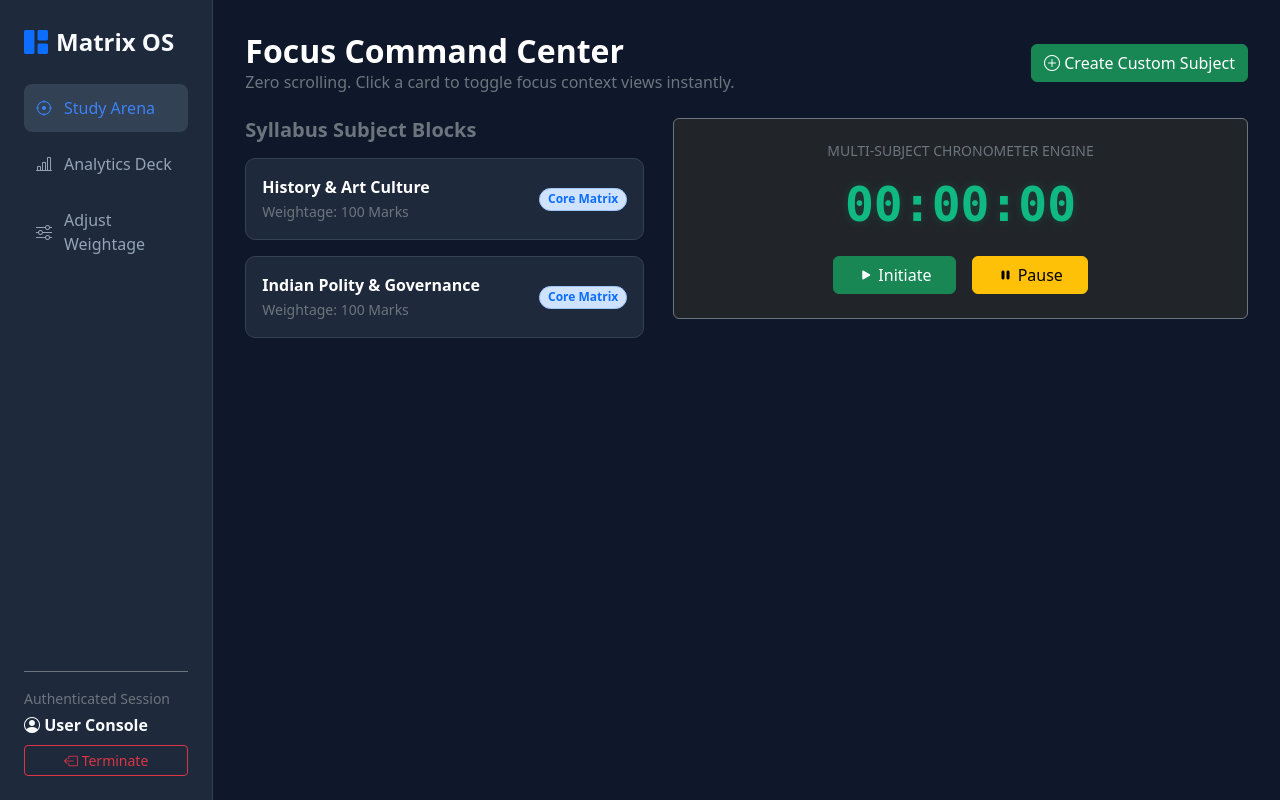
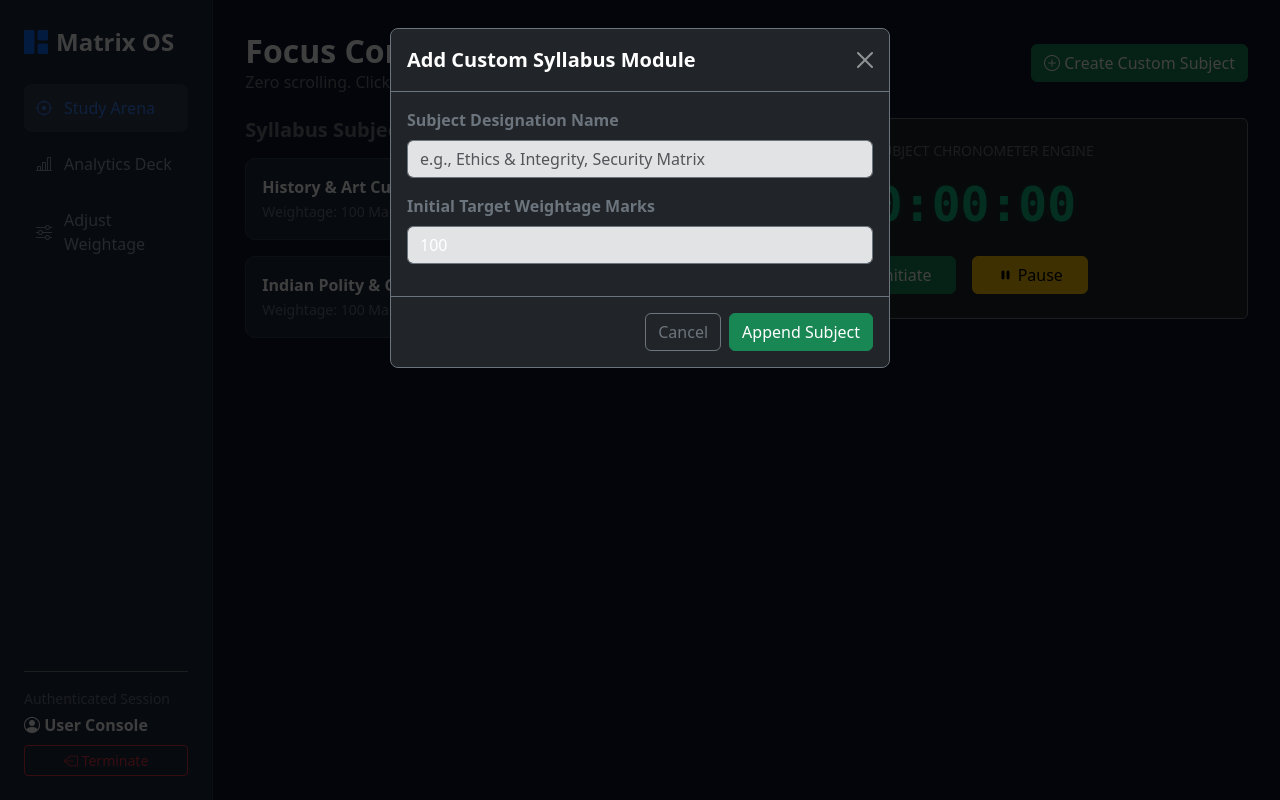
Before and after one commit to Tulsidasyedale1820/upsc_tracker_IRS, a Django app: page /arena/ in a window 1280 px wide, after a click on "Create Custom Subject". Run offline with Django 5.2, Linux system fonts and the light colour scheme; the visitor is signed in with stand-in values (Sample User, id 1).

Commit message:
Implemented persistent multi-subject stopwatch tracking and background sync endpoints

```diff
--- a/tracker/templates/tracker/study_arena.html
+++ b/tracker/templates/tracker/study_arena.html
@@ -112,3 +112,108 @@
     <script src="https://cdn.jsdelivr.net/npm/bootstrap@5.3.0/dist/js/bootstrap.bundle.min.js"></script>
 </body>
 </html>
+<div class="modal fade" id="addSubjectModal" tabindex="-1" aria-hidden="true">
+        <div class="modal-dialog">
+            <div class="modal-content bg-dark border-secondary text-white">
+                <div class="modal-header border-secondary">
+                    <h5 class="modal-title fw-bold">Add Custom Syllabus Module</h5>
+                    <button type="button" class="btn-close btn-close-white" data-bs-dismiss="modal" aria-label="Close"></button>
+                </div>
+                <form id="customSubjectForm">
+                    <div class="modal-body">
+                        <div class="mb-3">
+                            <label class="form-label text-secondary fw-semibold">Subject Designation Name</label>
+                            <input type="text" id="customSubjectName" class="form-control bg-secondary-subtle text-white border-secondary" placeholder="e.g., Ethics & Integrity, Security Matrix" required>
+                        </div>
+                        <div class="mb-3">
+                            <label class="form-label text-secondary fw-semibold">Initial Target Weightage Marks</label>
+                            <input type="number" id="customSubjectWeightage" class="form-control bg-secondary-subtle text-white border-secondary" value="100" min="1" required>
+                        </div>
+                    </div>
+                    <div class="modal-footer border-secondary">
+                        <button type="button" class="btn btn-outline-secondary" data-bs-dismiss="modal">Cancel</button>
+                        <button type="submit" class="btn btn-success">Append Subject</button>
+                    </div>
+                </form>
+            </div>
+        </div>
+    </div>
+
+    <script>
+        // --- 1. TAB ROUTING SWITCH ENGINE ---
+        function switchTab(tabKey) {
+            document.querySelectorAll('.tab-content').forEach(el => el.classList.add('d-none'));
+            document.querySelectorAll('.nav-link-custom').forEach(el => el.classList.remove('active'));
+
+            document.getElementById('tab-' + tabKey).classList.remove('d-none');
+            if (window.event && window.event.currentTarget) {
+                window.event.currentTarget.classList.add('active');
+            }
+        }
+
+        // --- 2. PERSISTENT STOPWATCH CHRONOMETER ENGINE ---
+        let timerInterval = null;
+        let totalSeconds = 0;
+        let activeTopicId = null;
+
+        function formatTime(seconds) {
+            let hrs = Math.floor(seconds / 3600).toString().padStart(2, '0');
+            let mins = Math.floor((seconds % 3600) / 60).toString().padStart(2, '0');
+            let secs = (seconds % 60).toString().padStart(2, '0');
+            return `${hrs}:${mins}:${secs}`;
+        }
+
+        function selectTopicForStudy(topicId, currentSavedSeconds) {
+            // If switching topics, save any running time from the previous topic first
+            if (timerInterval && activeTopicId && activeTopicId !== topicId) {
+                pauseChronometer();
+            }
+
+            activeTopicId = topicId;
+            totalSeconds = currentSavedSeconds;
+            document.getElementById('timerBox').innerText = formatTime(totalSeconds);
+        }
+
+        function toggleChronometer() {
+            if (!activeTopicId) {
+                alert("Please click and select a specific topic block from your syllabus stack first!");
+                return;
+            }
+
+            if (timerInterval) return; // Already running, ignore double clicks
+
+            timerInterval = setInterval(() => {
+                totalSeconds++;
+                document.getElementById('timerBox').innerText = formatTime(totalSeconds);
+            }, 1000);
+        }
+
+        function pauseChronometer() {
+            if (!timerInterval) return;
+
+            clearInterval(timerInterval);
+            timerInterval = null;
+
+            // Send the tracked duration in the background to Neon database via Fetch API
+            fetch('/api/save-time/', {
+                method: 'POST',
+                headers: {
+                    'Content-Type': 'application/json',
+                    'X-CSRFToken': '{{ csrf_token }}'
+                },
+                body: JSON.stringify({
+                    topic_id: activeTopicId,
+                    seconds: totalSeconds
+                })
+            })
+            .then(response => response.json())
+            .then(data => {
+                if (data.status === 'success') {
+                    console.log("Progress safely locked onto server database cluster!");
+                }
+            });
+        }
+    </script>
+    <script src="https://cdn.jsdelivr.net/npm/bootstrap@5.3.0/dist/js/bootstrap.bundle.min.js"></script>
+</body>
+</html>
--- a/tracker/urls.py
+++ b/tracker/urls.py
@@ -7,4 +7,5 @@ urlpatterns = [
     path('logout/', views.logout_view, name='logout'),
     path('select-exam/', views.select_or_create_exam, name='select_exam'),
     path('arena/', views.study_arena_view, name='study_arena'),
+    path('api/save-time/', views.save_time_spent, name='save_time'),
 ]
--- a/tracker/views.py
+++ b/tracker/views.py
@@ -79,3 +79,30 @@ def select_or_create_exam(request):
 def study_arena_view(request):
     # This acts as our main dashboard control hub
     return render(request, 'tracker/study_arena.html')
+    from django.http import JsonResponse
+import json
+
+@login_required
+def save_time_spent(request):
+    if request.method == 'POST':
+        data = json.loads(request.body)
+        topic_id = data.get('topic_id')
+        seconds_to_add = int(data.get('seconds', 0))
+
+        try:
+            topic = Topic.objects.get(id=topic_id, subject__exam__user=request.user)
+            topic.time_spent_seconds += seconds_to_add
+            topic.save()
+
+            # Calculate total time spent on the entire subject for instant dashboard updates
+            total_subject_seconds = sum(t.time_spent_seconds for t in topic.subject.topics.all())
+
+            return JsonResponse({
+                'status': 'success',
+                'topic_time': topic.time_spent_seconds,
+                'subject_time': total_subject_seconds
+            })
+        except Topic.DoesNotExist:
+            return JsonResponse({'status': 'error', 'message': 'Topic not found'}, status=404)
+
+    return JsonResponse({'status': 'error', 'message': 'Invalid request'}, status=400)
```
